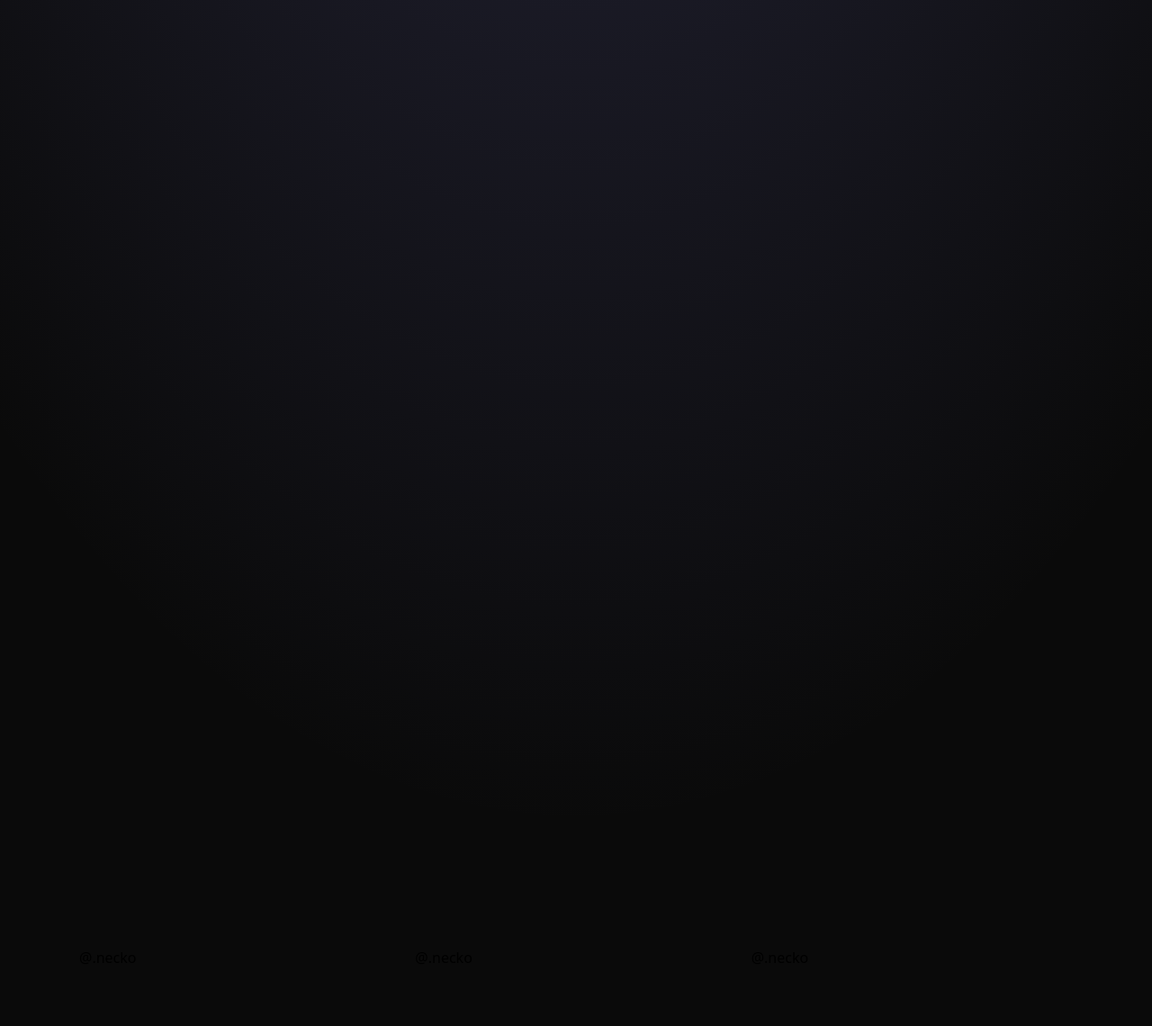
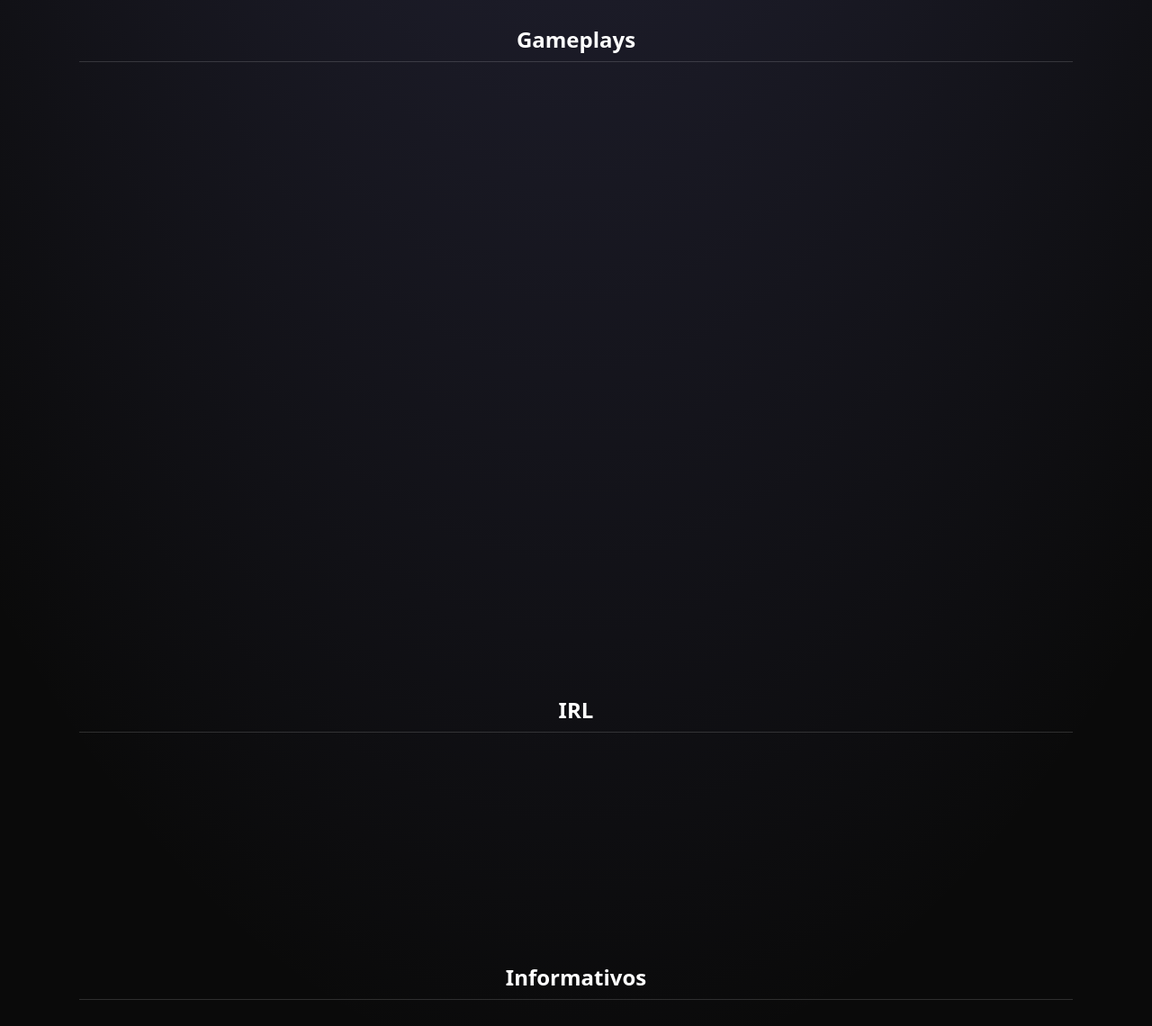
Before and after one commit to pablogmartinez95/tomas-avalos-portfolio, an Astro site: page / in a window 1280 px wide. Shown: the part 564-1704 px from the top of the page at 90% size. Built offline with nearby package versions, Linux system fonts and the light colour scheme; Astro itself is replaced by a stand-in of ours; a script that the page names is missing.

Commit message:
Eliminados los tiktoks y se agregaron secciones para los videos

```diff
--- a/src/components/ListaVideosYouTube.astro
+++ b/src/components/ListaVideosYouTube.astro
@@ -3,19 +3,40 @@ import VideoYouTube from "./VideoYouTube.astro";
 ---
 
 <article
-  class="grid grid-cols-1 items-center justify-center gap-4 md:grid-cols-2 lg:grid-cols-3"
+  class="grid grid-cols-1 items-center justify-center gap-8 md:grid-cols-2 lg:grid-cols-3"
 >
+  <h2
+    class="col-span-full text-center text-2xl font-bold text-white border-b border-b-white/15 pb-2"
+  >
+    Gameplays
+  </h2>
+
   <VideoYouTube videoId="AUd9CdyB3xs" />
-  <VideoYouTube videoId="S-6DhBWLdrI" />
   <VideoYouTube videoId="7ZtWdkG3lAE" />
   <VideoYouTube videoId="h9AZecZ7XmE" />
   <VideoYouTube videoId="D2HWseboLC8" />
-  <VideoYouTube videoId="RlCf8Jw7uho" />
   <VideoYouTube videoId="owP-p2Jmnv4" />
   <VideoYouTube videoId="BddcT5Td7A0" />
   <VideoYouTube videoId="0NgqJ5Ev6yg" />
-  <VideoYouTube videoId="46K3YaYM6Xw" />
+
+  <h2
+    class="col-span-full text-center text-2xl font-bold text-white border-b border-b-white/15 pb-2"
+  >
+    IRL
+  </h2>
+
+  <VideoYouTube videoId="S-6DhBWLdrI" />
+
+  <VideoYouTube videoId="RlCf8Jw7uho" />
+
+  <h2
+    class="col-span-full text-center text-2xl font-bold text-white border-b border-b-white/15 pb-2"
+  >
+    Informativos
+  </h2>
+
   <VideoYouTube videoId="8TrujtLZxHw" />
   <VideoYouTube videoId="-ZIu9TN8HzA" />
   <VideoYouTube videoId="JrudKV33VxY" />
+  <VideoYouTube videoId="46K3YaYM6Xw" />
 </article>
--- a/src/components/Welcome.astro
+++ b/src/components/Welcome.astro
@@ -64,7 +64,6 @@ import Gmail from "../icons/Gmail.astro";
     </h2>
 
     <ListaVideosYouTube />
-    <ListaVideosTikTok />
   </div>
 </section>
 
```
